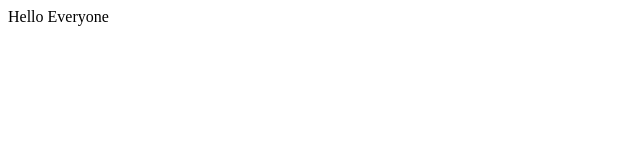
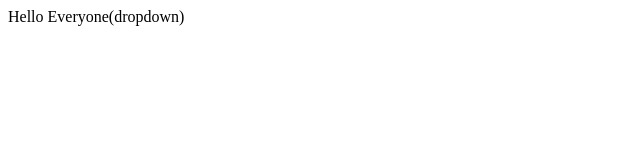
Before and after one commit to sandip-24/localrepo, a plain HTML site: page LocalRepo/index.html in a window 1280 px wide. Shown: the whole page, without its empty margins (0-640 px from the left). Drawn offline with Linux system fonts and the light colour scheme.

```diff
--- a/LocalRepo/index.html
+++ b/LocalRepo/index.html
@@ -1 +1 @@
-<p>Hello Everyone</p>
+<p>Hello Everyone(dropdown)</p>
```
